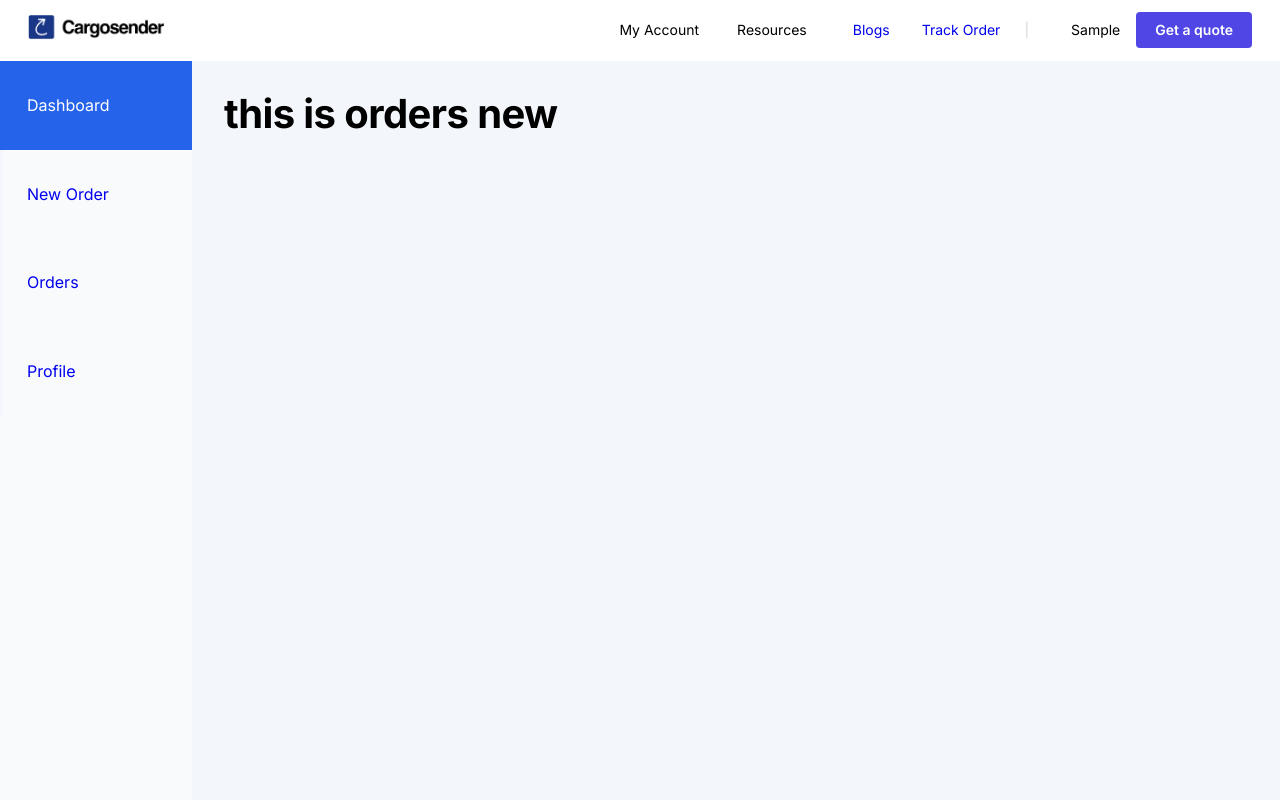
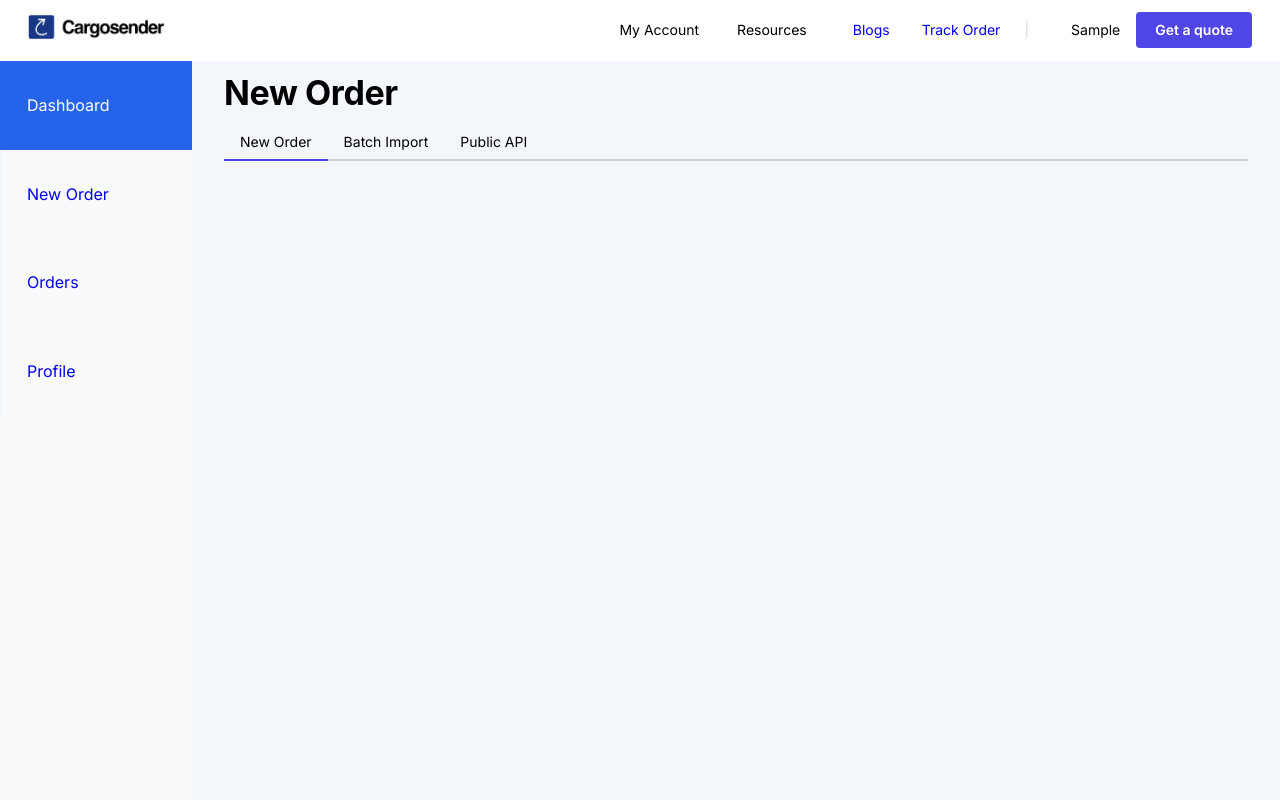
Before and after one commit to beesou777/cargo-sender, a Next.js app: page /dashboard/orders/new in a window 1280 px wide. Shown: the top 800 px of the page. Built offline with nearby package versions, Linux system fonts and the light colour scheme; sample sign-in values are in the browser's storage; some icons are missing.

Commit message:
working : order create page

```diff
--- /dev/null
+++ b/src/app/dashboard/orders/new/components/new_order.tsx
@@ -0,0 +1,8 @@
+"use client";
+
+
+export default function NewOrder() {
+    return (
+        <div className="text-[#fff]">new order</div>
+    )
+}
--- a/src/app/dashboard/orders/new/page.tsx
+++ b/src/app/dashboard/orders/new/page.tsx
@@ -1,11 +1,26 @@
 "use client";
+import { Tabs, Title } from '@mantine/core';
 import React from 'react'
 const DashboardPage = () => {
     return (
         <>
-        <h1>this is orders new</h1>
+        <Title className='h3 p-[10px_0px]'>New Order</Title>
+        <Tabs defaultValue={'new_order'}>
+            <Tabs.List>
+                <Tabs.Tab value={'new_order'}>New Order</Tabs.Tab>
+                <Tabs.Tab value={'batch_import'}>Batch Import</Tabs.Tab>
+                <Tabs.Tab value={'public_api'}>Public API</Tabs.Tab>
+            </Tabs.List>
+            <Tabs.Panel value={'orders'}>
+                {/* <Summary order= {order} /> */}
+                ksjhf
+            </Tabs.Panel>
+            {/* <Tabs.Panel value={'document'}>
+                <DocumentTable data={dashboardData} />
+            </Tabs.Panel> */}
+        </Tabs>
         </>
-    )
+);
 }
 
 export default DashboardPage
```
